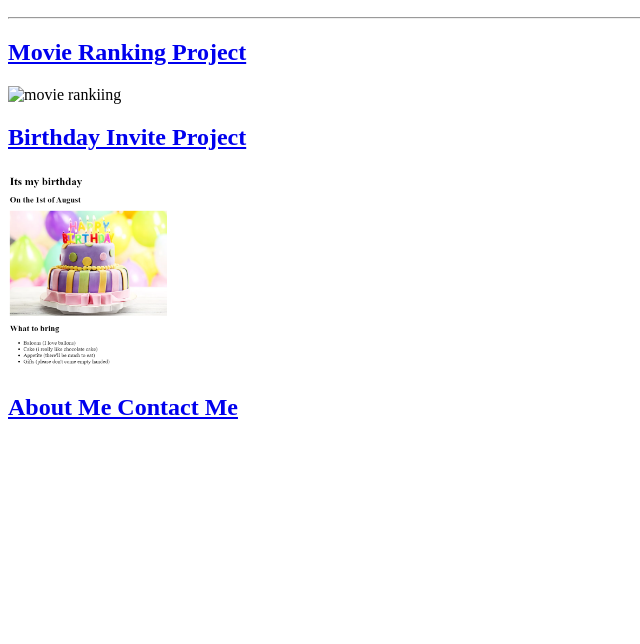
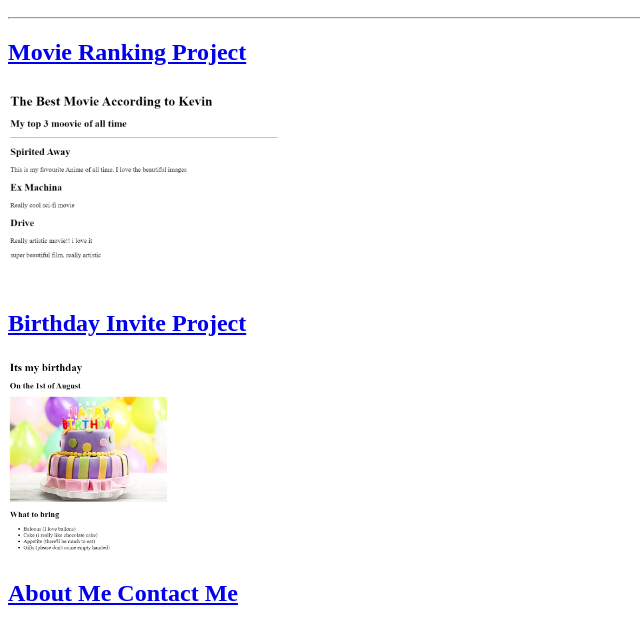
Before and after one commit to Vinkeboss/html-portfolio, a plain HTML site: page index.html in a window 1280 px wide. Shown: the part 110-754 px from the top of the page, without its empty margins (0-640 px from the left). Drawn offline with Linux system fonts and the light colour scheme.

Commit message:
Update index.html

```diff
--- a/index.html
+++ b/index.html
@@ -10,9 +10,9 @@
 <h1>Kevin Ubaogu's Portfolio</h1>
 <h2>I'm a Web Developer</h2>
 <hr/>
-<h2><a href="../4.3 HTML Porfolio Project/assets/images/movie-ranking.png">Movie Ranking Project</a></h2>
-<img src="../4.3 HTML Porfolio Project/assets/images/movie-ranking.png" alt="movie rankiing" height="200">
-<h2><a href="../4.3 HTML Porfolio Project/public/birthday-invite.html">Birthday Invite Project</a></h2>
+<h2><a href="./assets/images/movie-ranking.png">Movie Ranking Project</a></h2>
+<img src="./assets/images/movie-ranking.png" alt="movie rankiing" height="200">
+<h2><a href="./public/birthday-invite.html">Birthday Invite Project</a></h2>
 <img height="200" alt="top 3 movie recommendations" src="./assets/images/birthday-invite.png">
 
 <h2><a href="./public/about.html">About Me Contact Me</a></h2>
```
